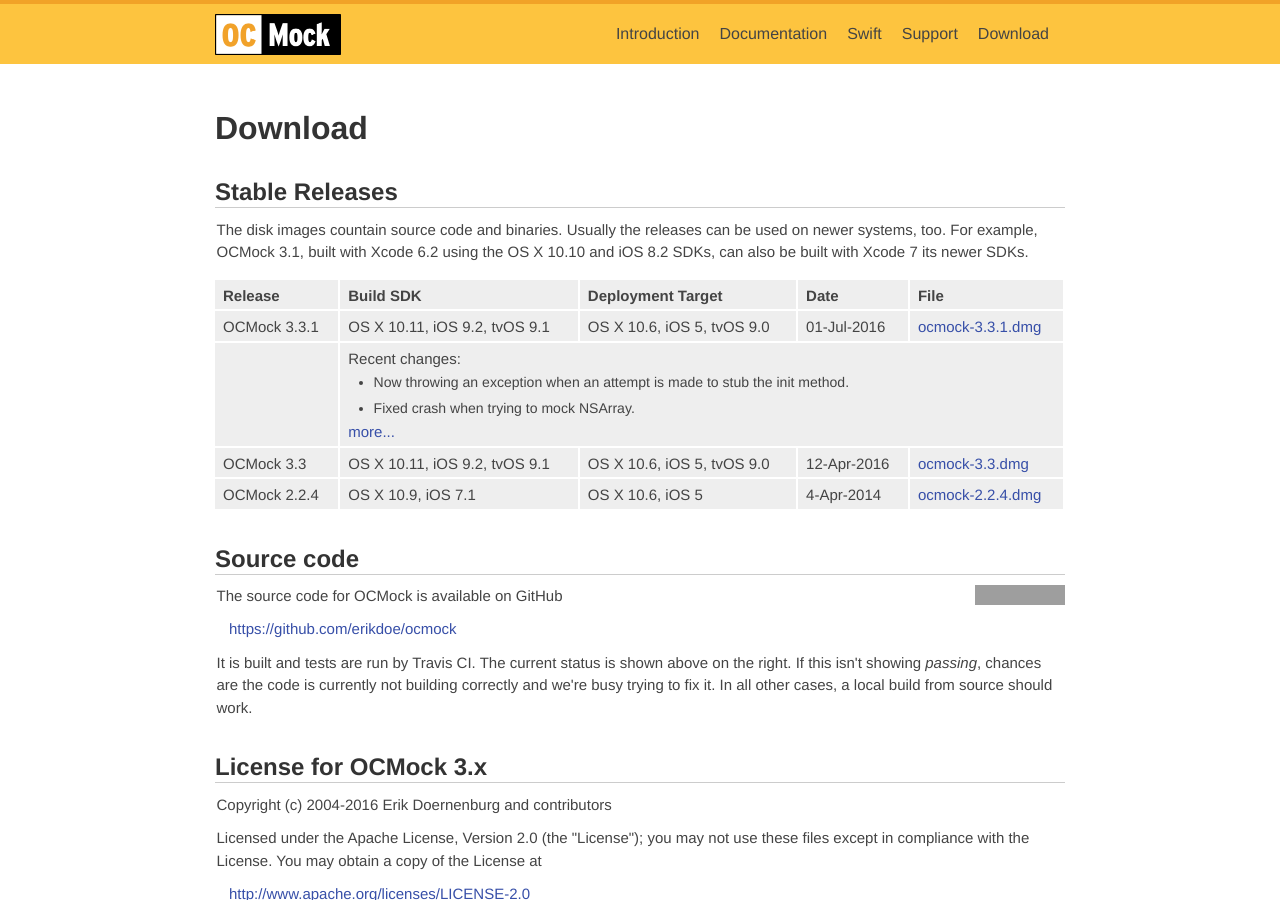
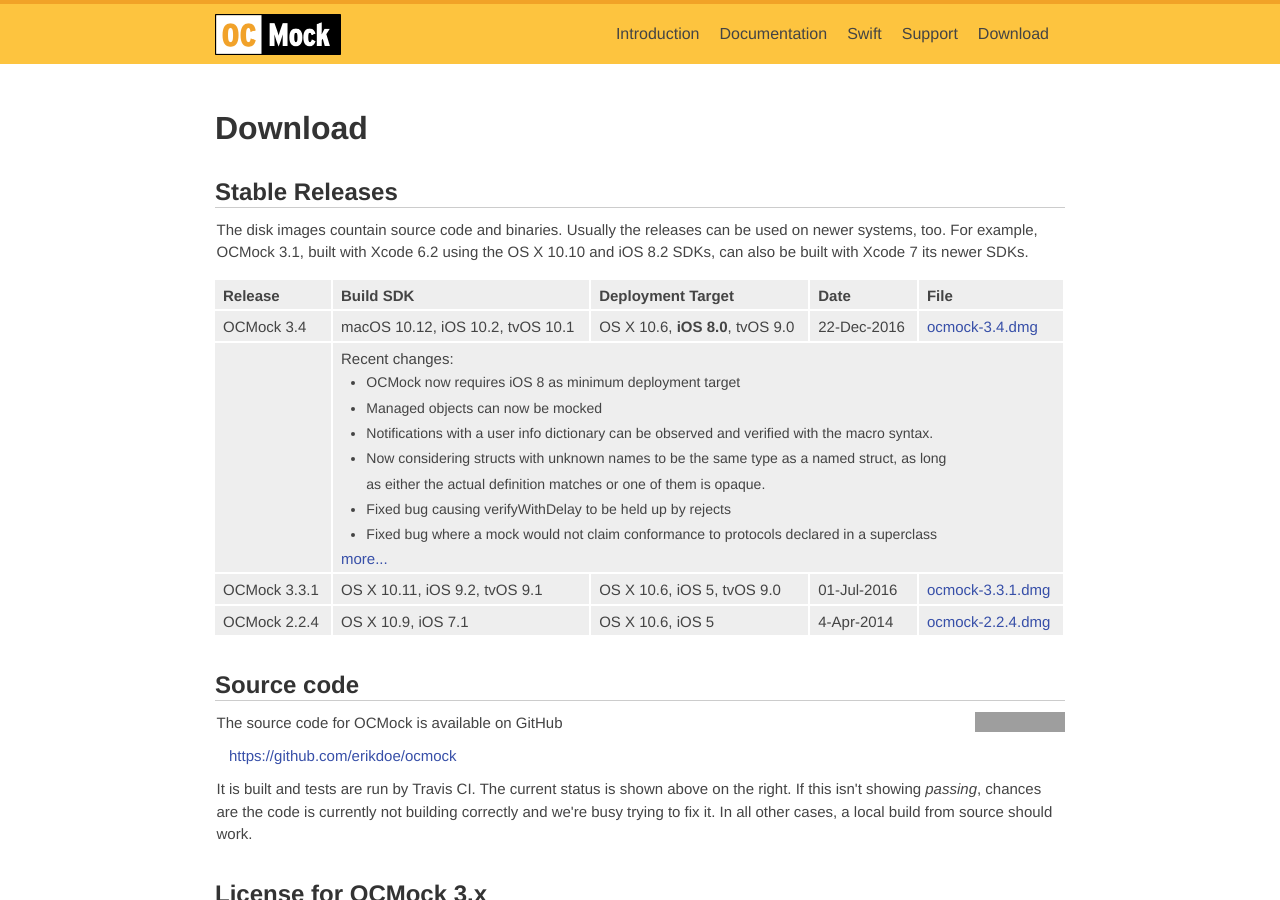
Before and after one commit to erikdoe/ocmock, a Jekyll site: the page built from download.html, in a window 1280 px wide and 900 px high. Built offline with Jekyll 4.4.1, drawn with Linux system fonts in a browser that asks for light colours; comment, search, counter and statistics services are not loaded; grey boxes are pictures that could not be loaded.

Commit message:
Update for 3.4 release.

```diff
--- a/download.html
+++ b/download.html
@@ -21,29 +21,33 @@ published: true
 		<th>File</th>
 	</tr>
 	<tr>
-		<td>OCMock 3.3.1</td>
-		<td>OS X 10.11, iOS 9.2, tvOS 9.1</td>
-		<td>OS X 10.6, iOS 5, tvOS 9.0</td>
-		<td>01-Jul-2016</td>
-		<td><a href="https://github.com/erikdoe/ocmock/releases/download/v3.3.1/ocmock-3.3.1.dmg">ocmock-3.3.1.dmg</a></td>
+		<td>OCMock 3.4</td>
+		<td>macOS 10.12, iOS 10.2, tvOS 10.1</td>
+		<td>OS X 10.6, <b>iOS 8.0</b>, tvOS 9.0</td>
+		<td>22-Dec-2016</td>
+		<td><a href="https://github.com/erikdoe/ocmock/releases/download/v3.4/ocmock-3.4.dmg">ocmock-3.4.dmg</a></td>
 	</tr>
 	<tr>
 		<td></td>
 		<td colspan="4">
 			Recent changes:
 			<ul>
-				<li>Now throwing an exception when an attempt is made to stub the init method.
-				<li>Fixed crash when trying to mock NSArray.
+				<li>OCMock now requires iOS 8 as minimum deployment target
+				<li>Managed objects can now be mocked
+				<li>Notifications with a user info dictionary can be observed and verified with the macro syntax.
+				<li>Now considering structs with unknown names to be the same type as a named struct, as long<br>as either the actual definition matches or one of them is opaque.
+				<li>Fixed bug causing verifyWithDelay to be held up by rejects
+				<li>Fixed bug where a mock would not claim conformance to protocols declared in a superclass
 			</ul>
 			<a href="https://github.com/erikdoe/ocmock/blob/master/Source/Changes.txt">more...</a>
 		</td>
 	</tr>
 	<tr>
-		<td>OCMock 3.3</td>
+		<td>OCMock 3.3.1</td>
 		<td>OS X 10.11, iOS 9.2, tvOS 9.1</td>
 		<td>OS X 10.6, iOS 5, tvOS 9.0</td>
-		<td>12-Apr-2016</td>
-		<td><a href="https://github.com/erikdoe/ocmock/releases/download/v3.3/ocmock-3.3.dmg">ocmock-3.3.dmg</a></td>
+		<td>01-Jul-2016</td>
+		<td><a href="https://github.com/erikdoe/ocmock/releases/download/v3.3.1/ocmock-3.3.1.dmg">ocmock-3.3.1.dmg</a></td>
 	</tr>
 	<tr>
 		<td>OCMock 2.2.4</td>
```
